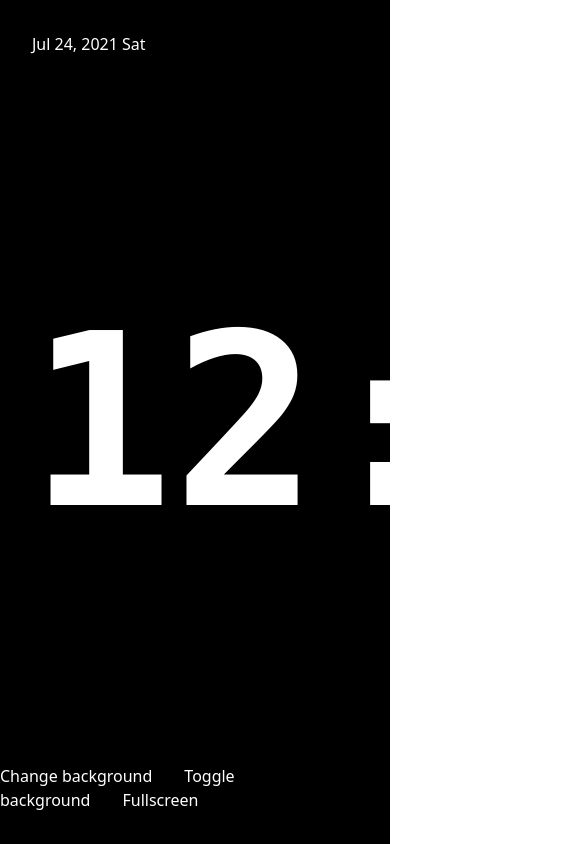
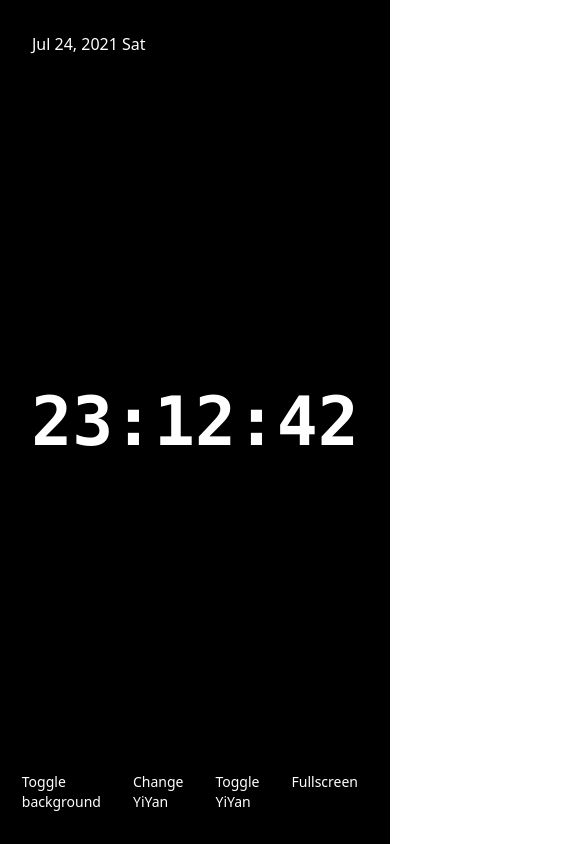
Before and after one commit to cnwangjie/digital-clock, a Next.js app: page / in a window 390 px wide. Shown: the top 844 px of the page, 585 px wide, since content can reach past the window. Built offline with nearby package versions, Linux system fonts and the light colour scheme; no server answers.

Commit message:
feat: support responsive for small screen

```diff
--- a/pages/index.js
+++ b/pages/index.js
@@ -1,20 +1,33 @@
-import dayjs from 'dayjs';
+import dayjs from 'dayjs'
 import LocalizedFormat from 'dayjs/plugin/localizedFormat'
-import {useEvent, useInterval, useMouse, useRaf, useToggle, useUpdate} from 'react-use';
-import {useState} from 'react'
-import useSWR from 'swr';
+import {
+  useEvent,
+  useInterval,
+  useLocalStorage,
+  useMouse,
+  useRaf,
+  useToggle,
+  useUpdate,
+} from 'react-use'
+import { useState, useMemo, useCallback } from 'react'
+import useSWR, { mutate } from 'swr'
+import Head from 'next/head'
 
 dayjs.extend(LocalizedFormat)
 
 const Time = () => {
-  useRaf(1e11)
+  const update = useUpdate()
 
-  return <span>{ dayjs().format('HH:mm:ss') }</span>
+  useInterval(update, 1000)
+
+  return <span>{dayjs().format('HH:mm:ss')}</span>
 }
 
 const FullscreenBtn = () => {
   const [isFullscreen, setIsFullscreen] = useState(() => {
-    return typeof window !== 'undefined' && window.document.fullscreenElement != null
+    return (
+      typeof window !== 'undefined' && window.document.fullscreenElement != null
+    )
   })
 
   const toggleFullscreen = async () => {
@@ -30,7 +43,7 @@ const FullscreenBtn = () => {
 
   return (
     <span onClick={toggleFullscreen}>
-      {isFullscreen ? 'Exit fullscreen' : 'Fullscreen' }
+      {isFullscreen ? 'Exit fullscreen' : 'Fullscreen'}
     </span>
   )
 }
@@ -40,23 +53,24 @@ const Header = () => {
 
   useInterval(update, 1000)
 
-  return <span>
-    {dayjs().format('ll ddd')}
-  </span>
+  return <span>{dayjs().format('ll ddd')}</span>
 }
 
+const YiYanURL = 'https://v1.hitokoto.cn/'
+
 const YiYan = () => {
-  const { data, mutate } = useSWR('https://v1.hitokoto.cn/', {
+  const { data, mutate } = useSWR(YiYanURL, {
     refreshInterval: 60000,
   })
 
-  if (typeof window !== 'undefined') useEvent('click', () => mutate(), window)
-
   if (!data) return null
 
-  return <div>
-    <div>{data?.hitokoto}</div> <div className="float-right">——{data?.from}</div>
-  </div>
+  return (
+    <div>
+      <div>{data?.hitokoto}</div>{' '}
+      <div className="float-right">——{data?.from}</div>
+    </div>
+  )
 }
 
 const fetchText = url => fetch(url).then(res => res.text())
@@ -66,46 +80,112 @@ const Weather = () => {
     refreshInterval: 3600e3,
   })
 
-  return <div>
-    {data}
-  </div>
+  return <div>{data}</div>
 }
 
 const fetchBlob = url => fetch(url).then(res => res.blob())
 
+const useToggleLocalStorage = (key, initialValue) => {
+  const [value, setValue] = useLocalStorage(key, initialValue)
+  const toggle = useCallback(() => setValue(v => !v), [])
+  return [value, toggle]
+
+}
+
 export default function Home() {
-  const { data: backgroundImage, mutate: changeBg, isValidating } = useSWR('https://picsum.photos/1080/720', fetchBlob, {
+  const {
+    data: bg,
+    mutate: changeBg,
+    isValidating,
+  } = useSWR('https://picsum.photos/1080/720', fetchBlob, {
     refreshInterval: 3600e3,
     refreshWhenHidden: false,
     revalidateOnFocus: false,
     revalidateOnReconnect: false,
   })
 
-  const [showBg, toggleBg] = useToggle(true)
+  const [showBg, toggleBg] = useToggleLocalStorage('show-bg', true)
+  const [showYiYan, toggleYiYan] = useToggleLocalStorage('show-yi-yan', true)
+  const [showPanel, togglePanel] = useToggleLocalStorage('show-panel', true)
+
+  if (typeof window !== 'undefined')
+    useEvent(
+      'click',
+      e => {
+        togglePanel()
+      },
+      window
+    )
+
+  const backgroundImage = useMemo(
+    () => bg && `url(${URL.createObjectURL(bg)})`,
+    [bg]
+  )
 
   return (
     <div
-      style={backgroundImage && showBg ? { backgroundImage: `url(${URL.createObjectURL(backgroundImage)})` } : undefined}
+      style={
+        showBg
+          ? {
+              backgroundImage,
+            }
+          : undefined
+      }
       className="bg-cover bg-center select-none absolute inset-0 bg-black text-white"
     >
-      <div style={{ backgroundColor: '#000a' }} className="absolute inset-0 flex justify-center items-center">
-        <div className="absolute left-8 top-8 right-8 flex justify-between 2xl:text-7xl xl:text-6xl md:text-5xl">
+      <Head>
+        <title>Screen Clock</title>
+        <meta name="viewport" content="width=device-width, initial-scale=1.0" />
+      </Head>
+      <div
+        style={{ backgroundColor: '#000a' }}
+        className="absolute inset-0 flex justify-center items-center"
+      >
+        <div className="absolute left-8 top-8 right-8 flex justify-between 2xl:text-7xl xl:text-6xl md:text-3xl sm:text-xl">
           <Header />
           <Weather />
         </div>
-        <div className="font-mono font-bold" style={{ fontSize: 240 }}>
+        <div className="flex flex-col justify-center">
           <div className="h-4"></div>
-          <Time />
-          <div className="break-words h-4" style={{ bottom: '25%', fontSize: 36, width: 1200 }}>
-            <YiYan />
+          <div className="font-mono font-bold 2xl:text-[240px] xl:text-[200px] lg:text-[160px] md:text-[100px] text-[68px]">
+            <Time />
+          </div>
+          <div className="break-words h-4 2xl:text-5xl xl:text-4xl lg:text-3xl">
+            {showYiYan && <YiYan />}
           </div>
         </div>
-        <div className="absolute right-8 bottom-8">
-          <span onClick={() => isValidating || changeBg()} className="pr-8">Change background</span>
-          <span onClick={toggleBg} className="pr-8">Toggle background</span>
-          <FullscreenBtn />
+        <div
+          className={`absolute bottom-0 w-full p-8 flex justify-end sm:text-base text-sm`}
+          onClick={e => {
+            e.preventDefault()
+            e.stopPropagation()
+          }}
+        >
+          {showPanel && (
+            <>
+              <span onClick={() => isValidating || changeBg()} className="pr-8">
+                Change background
+              </span>
+              <span onClick={toggleBg} className="pr-8">
+                Toggle background
+              </span>
+              <span onClick={() => mutate(YiYanURL)} className="pr-8">
+                Change YiYan
+              </span>
+              <span onClick={toggleYiYan} className="pr-8">
+                Toggle YiYan
+              </span>
+              <FullscreenBtn />
+            </>
+          )}
         </div>
       </div>
     </div>
   )
 }
+
+export async function getStaticProps(context) {
+  return {
+    props: {},
+  }
+}
--- a/tailwind.config.js
+++ b/tailwind.config.js
@@ -1,4 +1,5 @@
 module.exports = {
+  mode: 'jit',
   purge: ['./pages/**/*.{js,ts,jsx,tsx}', './components/**/*.{js,ts,jsx,tsx}'],
   darkMode: false, // or 'media' or 'class'
   theme: {
```
Also changed, not shown: .prettierrc.yaml (added).
